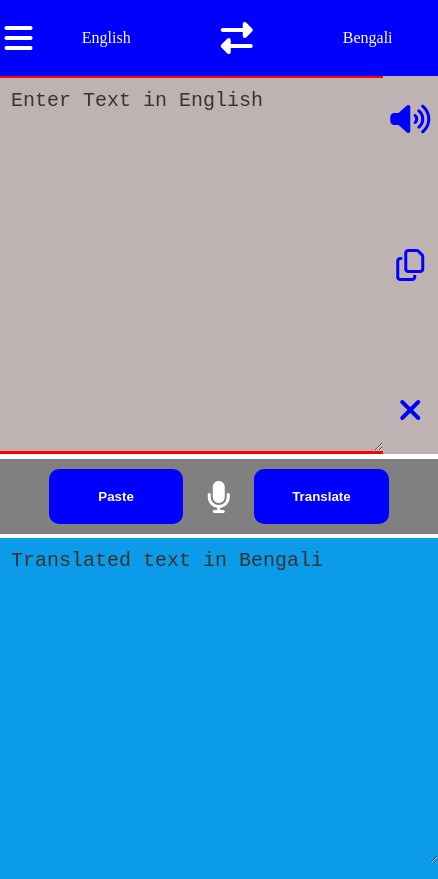
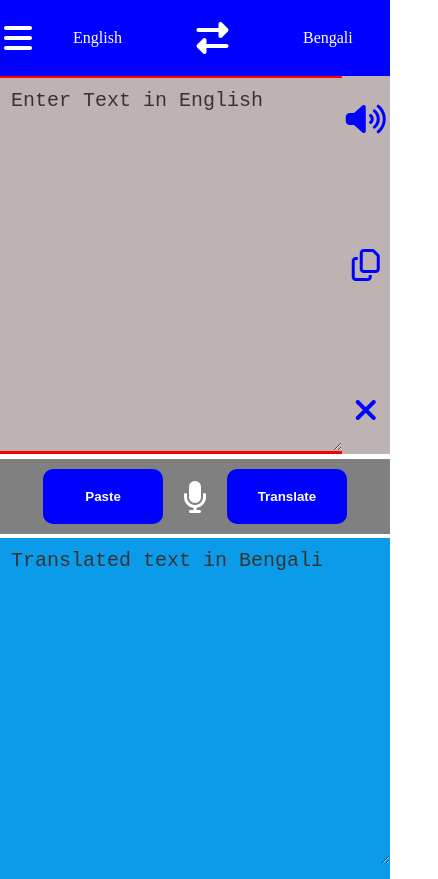
Before and after one commit to software-devoper/Translator, a plain HTML site: page index.html in a window 390 px wide. Shown: the top 879 px of the page, 438 px wide, since content can reach past the window. Drawn offline with Linux system fonts and the light colour scheme.

Commit message:
Update style.css

```diff
--- a/style.css
+++ b/style.css
@@ -184,12 +184,12 @@ nav {
     }
     body {
         height: 112vh;
-        width: 102vw;
+        width: 100vw;
     }
 
     .container {
         height: 100%;
-        width: 110%;
+        width: 100%;
     }
 
     #text {
```
